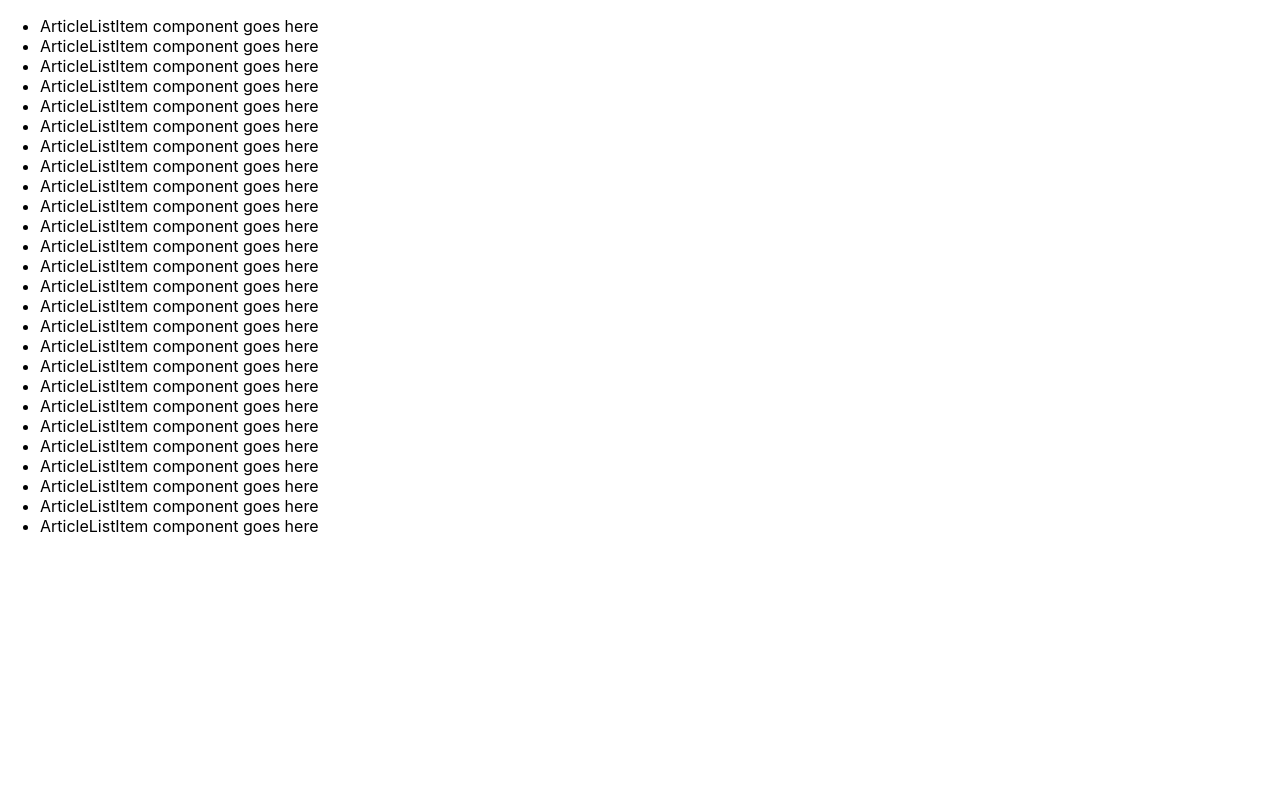
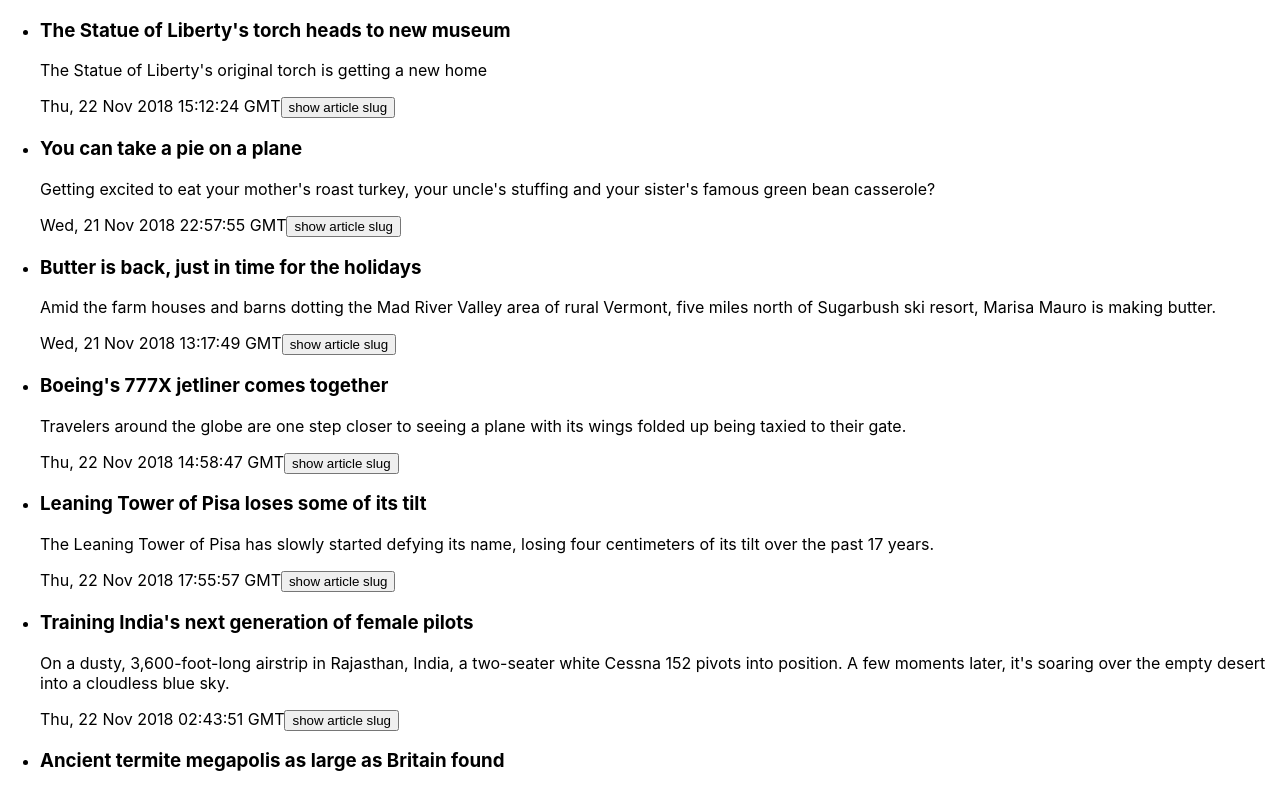
Before and after one commit to seainfo6150/seainfo6150-webapp, a React (Create React App) app: page / in a window 1280 px wide. Shown: the top 792 px of the page. Built offline with nearby package versions, Linux system fonts and the light colour scheme.

Commit message:
week-4 assignment

```diff
--- a/src/ArticleList/ArticleList.jsx
+++ b/src/ArticleList/ArticleList.jsx
@@ -1,11 +1,13 @@
 import React from "react";
 import PropTypes from 'prop-types'
+import ArticleListItem from './ArticleListItem.js';
+
 
 const ArticleList = props => {
   return (
     <ul>
       {props.articles.map(article => (
-        <li key={article.slug}>ArticleListItem component goes here</li>
+        <li key={article.slug}><ArticleListItem article={article}/></li>
       ))}
     </ul>
   );
--- /dev/null
+++ b/src/ArticleList/ArticleListItem.js
@@ -0,0 +1,21 @@
+import React from 'react';
+// import data from '../data/articles.json';
+
+
+const ArticleListItem = (props) => {
+
+  return (
+    <div>
+      <section>
+        <h3>{props.article.title}</h3>
+        <p>{props.article.shortText}</p>
+        <time datetime={props.article.pubYear}>{props.article.pubDate}</time>
+        <button onClick={() => alert(`${props.article.slug}`)}>
+        show article slug
+        </button>
+      </section>
+    </div>
+  );
+}
+
+export default ArticleListItem;
```
